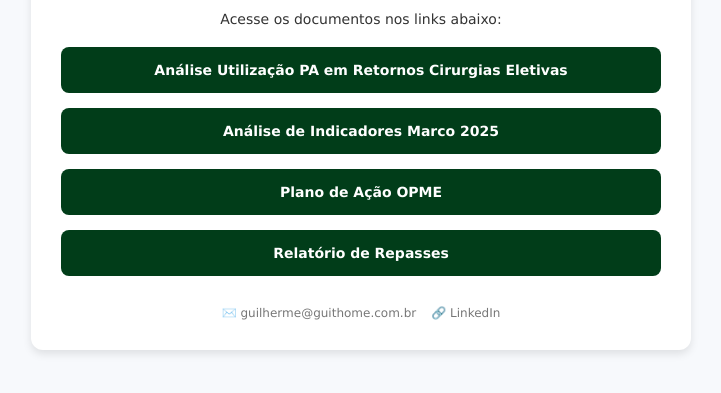
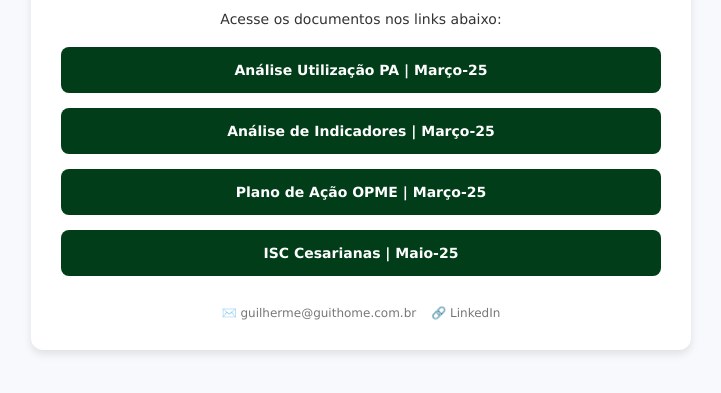
Before and after one commit to guicthome/guilherme, a plain HTML site: page unihealth/index4.html in a window 1280 px wide. Shown: the part 345-738 px from the top of the page, without its empty margins (279-1000 px from the left). Drawn offline with Linux system fonts and the light colour scheme.

Commit message:
Update index4.html

```diff
--- a/unihealth/index4.html
+++ b/unihealth/index4.html
@@ -80,16 +80,16 @@
         <p>Acesse os documentos nos links abaixo:</p>
         <div class="links">
             <div class="link-box">
-                <a href="retornopa.html">Análise Utilização PA em Retornos Cirurgias Eletivas</a>
+                <a href="retornopa.html">Análise Utilização PA | Março-25</a>
             </div>
             <div class="link-box">
-                <a href="marco25.html">Análise de Indicadores Marco 2025</a>
+                <a href="marco25.html">Análise de Indicadores | Março-25</a>
             </div>
             <div class="link-box">
-                <a href="opme.html">Plano de Ação OPME</a>
+                <a href="opme.html">Plano de Ação OPME | Março-25</a>
             </div>
             <div class="link-box">
-                <a href="repasse.html">Relatório de Repasses</a>
+                <a href="isc-cesarianas.html">ISC Cesarianas | Maio-25</a>
             </div>
         </div>
         <div class="footer">
```
